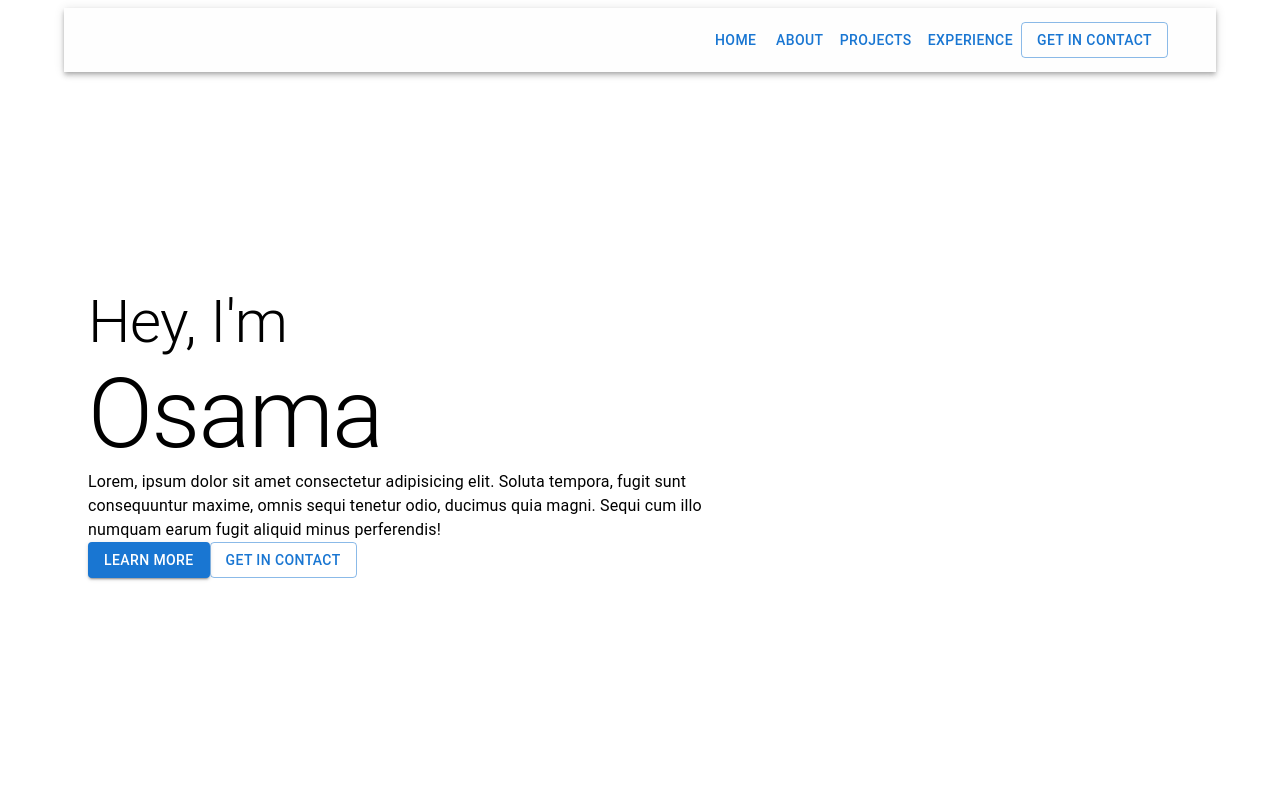
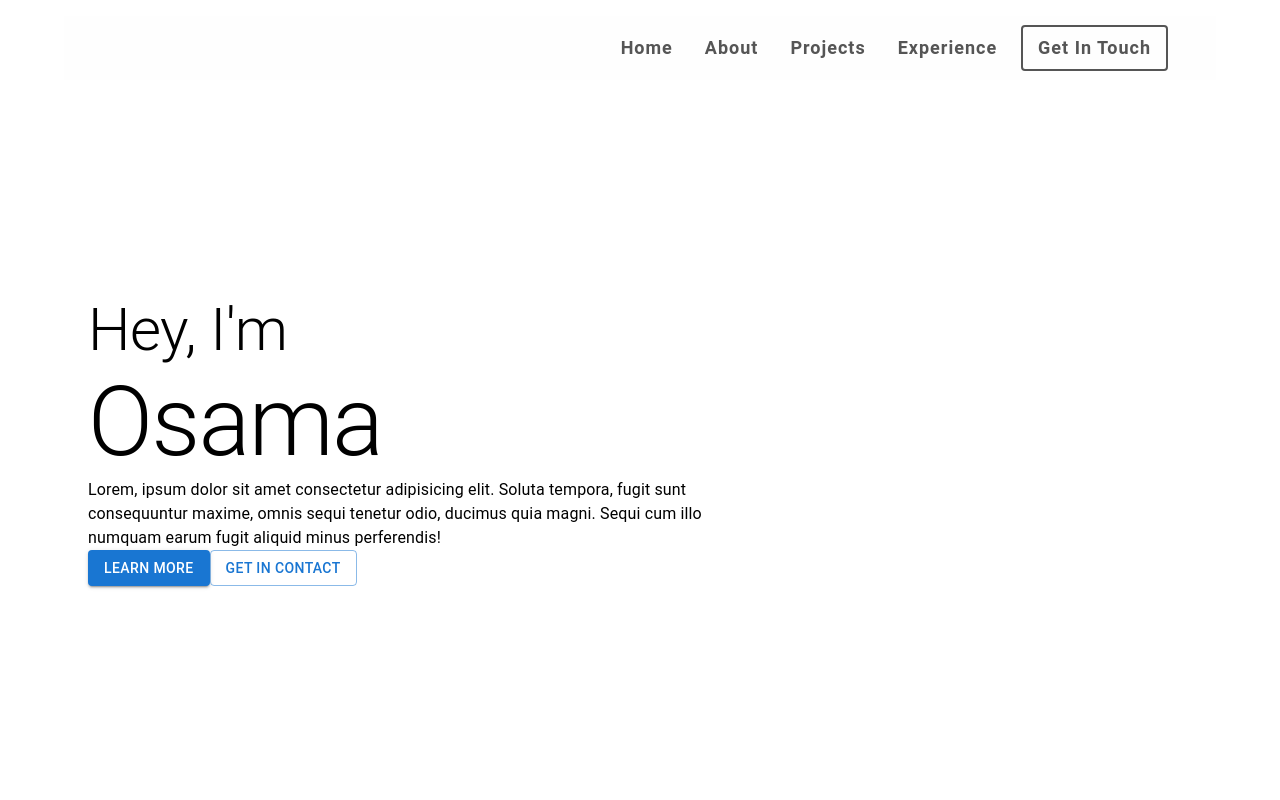
Before and after one commit to osSidd/os-sidd, a React (Vite) app in the folder client/: page / in a window 1280 px wide. Shown: the top 800 px of the page. Built offline with nearby package versions, Linux system fonts and the light colour scheme.

Commit message:
navbar style
added pseudo element with hover class

```diff
--- a/client/src/components/navbar.jsx
+++ b/client/src/components/navbar.jsx
@@ -4,9 +4,39 @@ import MenuIcon from '@mui/icons-material/Menu'
 export default function Navbar(){
 
     const pages = ['home', 'about', 'projects', 'experience']
+    const btnProps = {
+        ml: 2,
+        textTransform: 'capitalize',
+        fontSize:18,
+        fontWeight:600,
+        color:'#555',
+        letterSpacing: 1,
+        transition:'color 0.35s ease-out',
+        "&:hover":{
+            backgroundColor:'#fefefe',
+            color:'#34c'
+        },
+    }
+    const linksProps = {
+        position:'relative',
+        "&::after":{
+            content:'""',
+            position: 'absolute',
+            bottom:5,
+            left:8,
+            backgroundColor: '#34c',
+            width:"0%",
+            height:3,
+            borderRadius:1,
+            transition:'width 0.35s ease-out'
+        },
+        "&:hover::after":{
+            width:'90%',
+        }
+    }
 
     return(
-        <AppBar sx={{bgcolor:'#fefefe'}} position='static'>
+        <AppBar sx={{bgcolor:'#fefefe', mt:2}} elevation={false} position='static'>
             <Container maxWidth="xl">
                 <Toolbar>
                     {/* <Box sx={{display:{xs:'flex', md:'none'}}}>
@@ -17,12 +47,17 @@ export default function Navbar(){
                     <Box ml='auto'>
                         {
                             pages.map(page => (
-                                <Button key={page}>
+                                <Button key={page} sx={[btnProps, linksProps]}>
                                     {page}
                                 </Button>
                             ))
                         }
-                        <Button variant='outlined'>get in contact</Button>
+                        <Button
+                            variant='outlined'
+                            sx={{...btnProps, borderWidth:2, borderColor:'#555', "&:hover":{borderWidth:2, backgroundColor:'#fefefe', borderColor:'#34c', color:"#34c"}}}
+                        >
+                            get in touch
+                        </Button>
                     </Box>
                 </Toolbar>
             </Container>
```
